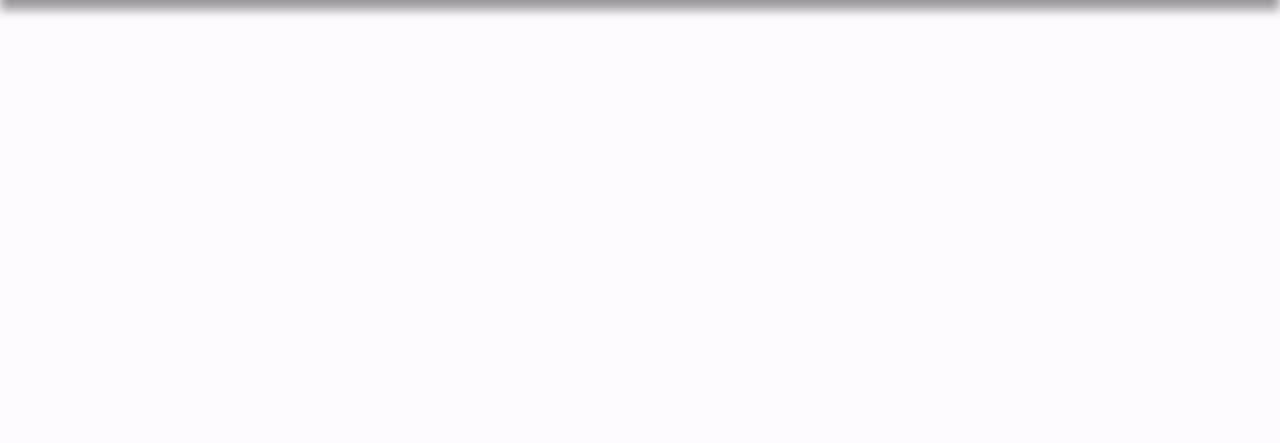
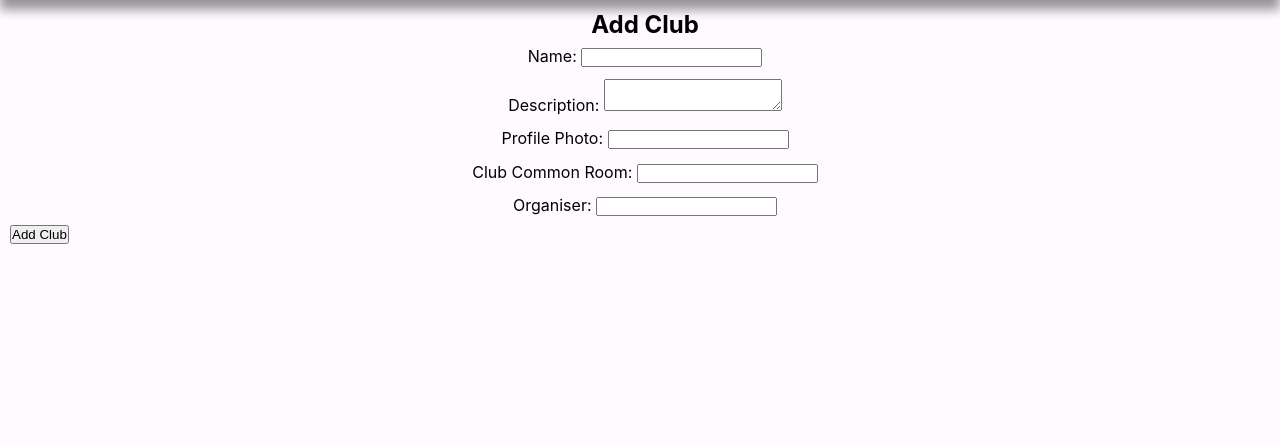
Before and after one commit to Akashchattikal/Burnside-Clubs, a Flask app: page /admin_access in a window 1280 px wide. Shown: the part 60-503 px from the top of the page. Run offline with Flask 3, Linux system fonts and the light colour scheme; parts of the project's set-up code (start-up, migrations or seed data) failed here and were passed over.

Commit message:
Clubs Page

```diff
--- a/app/forms.py
+++ b/app/forms.py
@@ -13,9 +13,9 @@ class Add_Club(FlaskForm):
     #     raise ValidationError("You can't enter a date from the future!")
 
     name = StringField('title', validators=[DataRequired()])
-    description = TextAreaField('description')
-    pro_photo = TextAreaField('pro_photo')
-    club_room = TextAreaField('club_room')
-    organiser = TextAreaField('organiser')
+    description = TextAreaField('description', validators=[DataRequired()])
+    pro_photo = StringField('pro_photo', validators=[DataRequired()])
+    club_room = StringField('club_room', validators=[DataRequired()])
+    organiser = StringField('organiser', validators=[DataRequired()])
 
 #   date = IntegerField('date', validators=[Optional(), check_date])
--- a/app/routes.py
+++ b/app/routes.py
@@ -2,8 +2,6 @@ from app import app
 from flask import render_template, redirect, request, url_for, flash
 from flask_sqlalchemy import SQLAlchemy
 import os
-import app.models as models # need 'db' to import models
-from app.forms import Add_Club
 
 
 basedir = os.path.abspath(os.path.dirname(__file__))
@@ -14,6 +12,9 @@ app.secret_key = 'correcthorsebatterystaple'
 WTF_CSRF_ENABLED = True
 WTF_CSRF_SECRET_KEY = 'sup3r_secr3t_passw3rd'
 db = SQLAlchemy(app)
+
+import app.models as models  # need 'db' to import models
+from app.forms import Add_Club
 
 
 @app.route("/")
@@ -27,17 +28,23 @@ def clubs():
     return render_template("clubs.html", title="Clubs Page", clubs=clubs)
 
 
-@app.route("/admin_access")
-def admin():
-    return render_template("admin.html", title="Admin Access Page")
+@app.route("/club/<int:id>")
+def Club(id):
+    club = models.Clubs.query.filter_by(id=id).first()
+    return render_template('club.html', club=club)
 
 
-@app.route('/teach_access', methods=['GET', 'POST'])
+@app.route("/teach_access")
 def teach():
+    return render_template("teach.html", title="Teach Access Page")
+
+
+@app.route('/admin_access', methods=['GET', 'POST'])
+def admin():
     form = Add_Club()
     if request.method == 'GET':
-        return render_template("teach.html",
-                               title="Teacher Access Page", form=form)
+        return render_template("admin.html",
+                               title="Admin Access Page", form=form)
     else:
         if form.validate_on_submit():
             new_club = models.Clubs()
@@ -48,12 +55,12 @@ def teach():
             new_club.organiser = form.organiser.data
             db.session.add(new_club)
             db.session.commit()
-            return redirect('/clubs')
+            return redirect('/admin_access')
         else:
             # note the terrible logic, this has already been called once in
             # this function - could the logic be tidied up?
-            return render_template("teach.html",
-                                   title="Teacher Access Page", form=form)
+            return render_template("admin.html",
+                                   title="Admin Access Page", form=form)
 
 
 if __name__ == "__main__":
--- a/app/static/css/style.css
+++ b/app/static/css/style.css
@@ -53,6 +53,11 @@ footer {
     margin-left: auto;
     margin-right: auto;
 }
+
+.rounded-20 {
+    border-radius: 20px;
+}
+
 
 /***********/
 /**Nav Bar**/
@@ -138,3 +143,54 @@ footer {
     padding: 0 30px;
     margin: 0 auto;
 }
+
+/************/
+/**Add Club**/
+/************/
+
+.space_form {
+    padding-top: 0.5%;
+    padding-bottom: 0.5%;
+}
+
+
+/**************/
+/**Clubs Page**/
+/**************/
+
+.club_container {
+    display: flex;
+    flex-direction: row;
+    flex-wrap: wrap;
+    list-style: none;
+    justify-content: center;
+    row-gap: 20px;
+    column-gap: 20px;
+    padding: 6%;
+}
+
+.multiple_club {
+    width: 200px;
+    height: 280px;
+}
+
+.pfp {
+    display: block;
+    margin-left: auto;
+    margin-right: auto;
+    height: 100%;
+    width: 100%;
+    border-radius: 20px;
+    z-index: -1;
+}
+
+.club_name {
+    margin-left: auto;
+    margin-right: auto;
+    padding-bottom: 3%;
+    font-size: 130%;
+    color: white;
+    z-index: 1;
+    text-align: center;
+    margin-top: -20%;
+}
--- a/app/templates/admin.html
+++ b/app/templates/admin.html
@@ -1,5 +1,16 @@
 {% extends "layout.html" %}
 {% block content %}
 
+<h2 style="text-align: center;">Add Club</h2>
+
+<form method="POST" enctype="multipart/form-data">
+  {{ form.csrf_token }}
+  <p class="space_form" style="text-align: center;">Name: {{ form.name }}</p>
+  <p class="space_form" style="text-align: center;">Description: {{ form.description }}</p>
+  <p class="space_form" style="text-align: center;">Profile Photo: {{ form.pro_photo }}</p>
+  <p class="space_form" style="text-align: center;">Club Common Room: {{ form.club_room }}</p>
+  <p class="space_form" style="text-align: center;">Organiser: {{ form.organiser }}</p>
+  <input type="submit" value="Add Club">
+</form>
 
 {% endblock %}
--- /dev/null
+++ b/app/templates/club.html
@@ -0,0 +1,5 @@
+{% extends 'layout.html' %}
+{% block content %}
+
+
+{% endblock %}
```
Also changed, not shown: app/models.py (+13 -27 lines), app/templates/clubs.html (+11 -0 lines), app/info.db, app/static/images/robo.jpg (added), app/static/images/vex.jpg (added).
